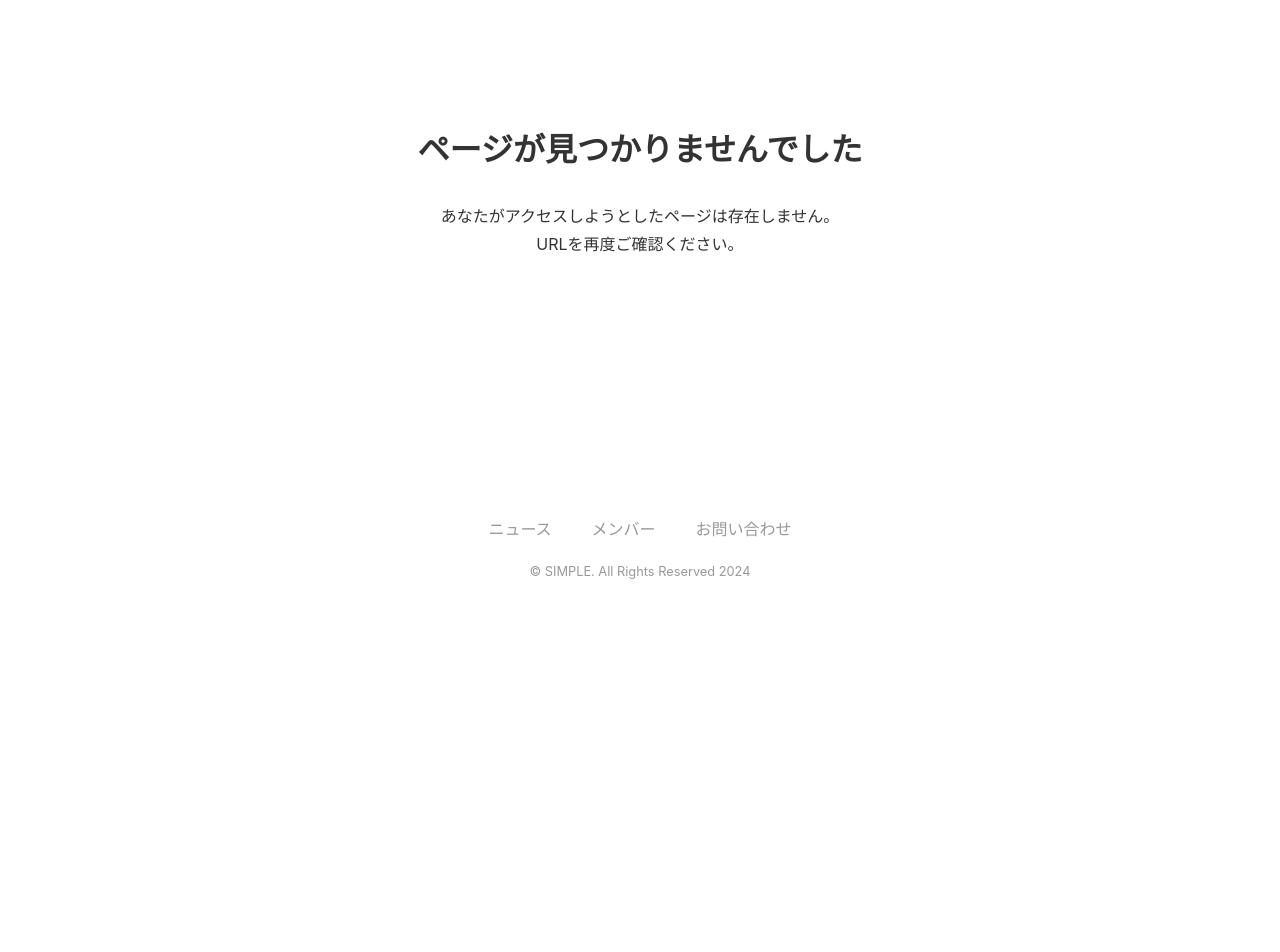
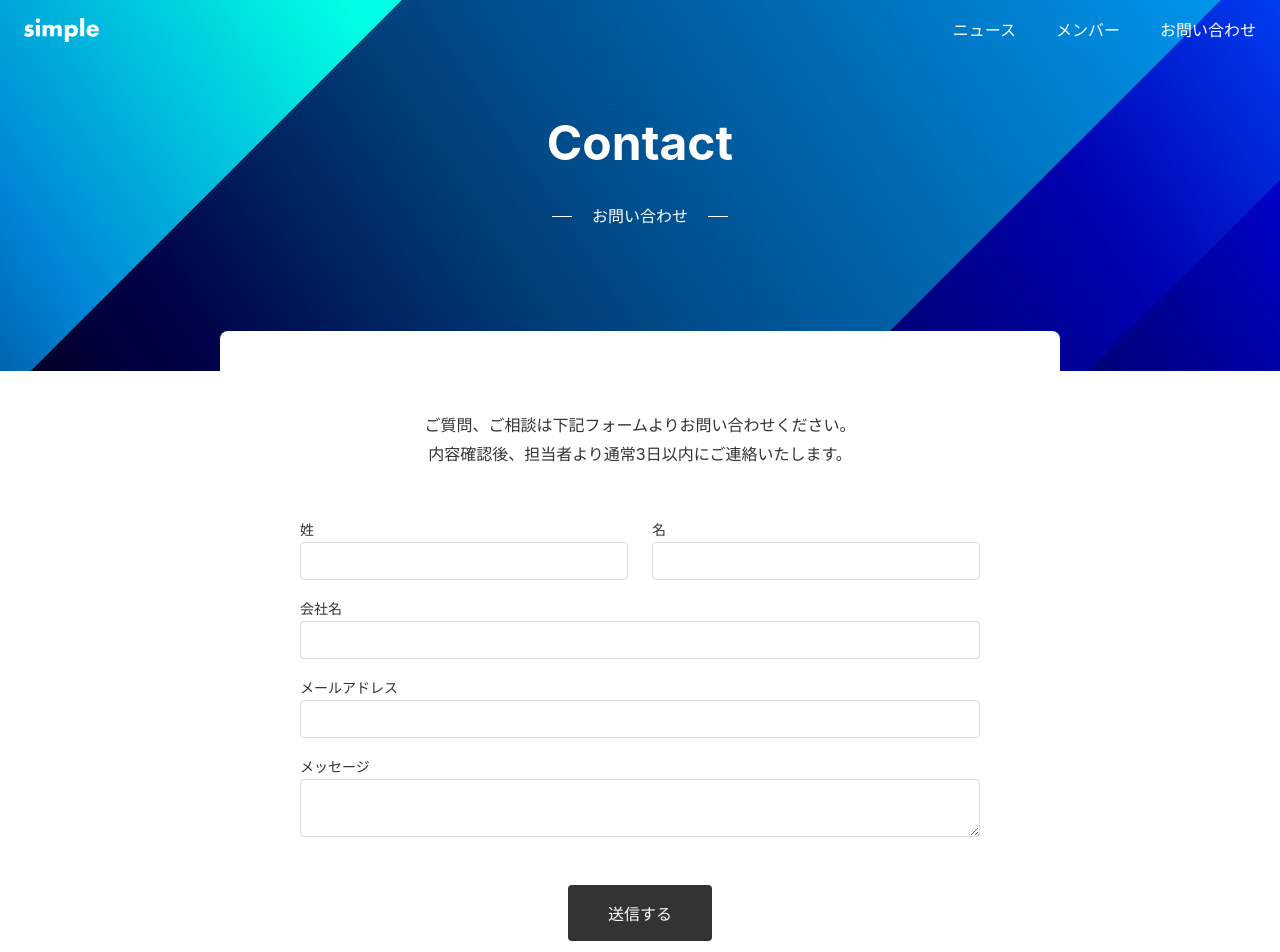
Before and after one commit to KimiyukiYamauchi/my-next-project.yo, a Next.js app: page /contact in a window 1280 px wide. Before the commit this address had no page. Shown: the top 952 px of the page. Before the commit the page ends 800 px from the top, so only its background shows below. Built offline with nearby package versions, Linux system fonts and the light colour scheme.

Commit message:
9章まで完了

```diff
--- /dev/null
+++ b/app/_actions/contact.ts
@@ -0,0 +1,83 @@
+"use server";
+
+function validateEmail(email: string) {
+  const pattern = /^[^\s@]+@[^\s@]+\.[^\s@]+$/;
+  return pattern.test(String(email).toLowerCase());
+}
+
+export async function createContactData(_prevState: any, formData: FormData) {
+  const rawFormData = {
+    lastname: formData.get("lastname") as string,
+    firstname: formData.get("firstname") as string,
+    company: formData.get("company") as string,
+    email: formData.get("email") as string,
+    message: formData.get("message") as string,
+  };
+
+  if (!rawFormData.lastname) {
+    return { status: "error", message: "姓を入力してください" };
+  }
+
+  if (!rawFormData.firstname) {
+    return { status: "error", message: "名を入力してください" };
+  }
+
+  if (!rawFormData.company) {
+    return { status: "error", message: "会社名を入力してください" };
+  }
+
+  if (!rawFormData.email) {
+    return { status: "error", message: "メールアドレスを入力してください" };
+  }
+
+  if (!rawFormData.message) {
+    return { status: "error", message: "メッセージを入力してください。" };
+  }
+
+  const result = await fetch(
+    `https://api.hsforms.com/submissions/v3/integration/submit/${process.env.HUBSPORT_PORTAL_ID}/${process.env.HUBSPORT_FORM_ID}`,
+    {
+      method: "POST",
+      headers: {
+        "Content-Type": "application/json",
+      },
+      body: JSON.stringify({
+        fields: [
+          {
+            obectTypeId: "0-1",
+            name: "lastname",
+            value: rawFormData.lastname,
+          },
+          {
+            obectTypeId: "0-1",
+            name: "firstname",
+            value: rawFormData.firstname,
+          },
+          {
+            obectTypeId: "0-1",
+            name: "company",
+            value: rawFormData.company,
+          },
+          {
+            obectTypeId: "0-1",
+            name: "email",
+            value: rawFormData.email,
+          },
+          {
+            obectTypeId: "0-1",
+            name: "message",
+            value: rawFormData.message,
+          },
+        ],
+      }),
+    }
+  );
+
+  try {
+    await result.json();
+  } catch (e) {
+    return { status: "error", message: "お問い合わせに失敗しました。" };
+  }
+
+  return { status: "success", message: "OK" };
+}
--- /dev/null
+++ b/app/_components/ContactForm/index.module.css
@@ -0,0 +1,73 @@
+.form {
+  max-width: 600px;
+  margin: 0 auto;
+}
+
+.item {
+  display: flex;
+  flex-direction: column;
+  flex: 1;
+  padding: 8px 0;
+}
+
+.horizontal {
+  display: flex;
+  justify-content: flex-start;
+  align-items: center;
+  width: 100%;
+  gap: 24px;
+}
+
+.label {
+  font-size: 14px;
+}
+
+.textfield {
+  border: 1px solid var(--color-border);
+  padding: 8px;
+  border-radius: 4px;
+  line-height: 1.5;
+  width: 100%;
+}
+
+.textarea {
+  border: 1px solid var(--color-border);
+  padding: 8px;
+  border-radius: 4px;
+  line-height: 1.5;
+  width: 100%;
+}
+
+.actions {
+  text-align: center;
+  margin-top: 40px;
+}
+
+.button {
+  border: none;
+  background-color: var(--color-button-primary);
+  padding: 16px 40px;
+  font-size: 16px;
+  border-radius: 4px;
+  color: var(--color-text-unpainted);
+  cursor: pointer;
+}
+
+.success {
+  background-color: var(--color-bg-sub);
+  text-align: center;
+  padding: 40px;
+  border-radius: var(--border-radius);
+}
+
+.error {
+  color: var(--color-text-error);
+  font-size: 14px;
+  margin-bottom: 8px;
+}
+
+@media (max-width: 640px) {
+  .success {
+    text-align: left;
+  }
+}
--- /dev/null
+++ b/app/_components/ContactForm/index.tsx
@@ -0,0 +1,91 @@
+"use client";
+
+import { createContactData } from "@/app/_actions/contact";
+import { useFormState } from "react-dom";
+import styles from "./index.module.css";
+
+const initialState = {
+  status: "",
+  message: "",
+};
+
+export default function ContactForm() {
+  const [state, formAction] = useFormState(createContactData, initialState);
+
+  console.log(state);
+
+  if (state.status === "success") {
+    return (
+      <p className={styles.success}>
+        お問い合わせいただき、ありがとうございます。
+        <br />
+        お返事まで今しばらくお待ちください。
+      </p>
+    );
+  }
+
+  return (
+    <form className={styles.from} action={formAction}>
+      {state.status === "error" && (
+        <p className={styles.error}>{state.message}</p>
+      )}
+      <div className={styles.horizontal}>
+        <div className={styles.item}>
+          <label className={styles.label} htmlFor="lastname">
+            姓
+          </label>
+          <input
+            className={styles.textfield}
+            type="text"
+            id="lastname"
+            name="lastname"
+          />
+        </div>
+        <div className={styles.item}>
+          <label className={styles.label} htmlFor="firstname">
+            名
+          </label>
+          <input
+            className={styles.textfield}
+            type="text"
+            id="firstname"
+            name="firstname"
+          />
+        </div>
+      </div>
+      <div className={styles.item}>
+        <label className={styles.label} htmlFor="company">
+          会社名
+        </label>
+        <input
+          className={styles.textfield}
+          type="text"
+          id="company"
+          name="company"
+        />
+      </div>
+      <div className={styles.item}>
+        <label className={styles.label} htmlFor="email">
+          メールアドレス
+        </label>
+        <input
+          className={styles.textfield}
+          type="text"
+          id="email"
+          name="email"
+        />
+      </div>
+      <div className={styles.item}>
+        <label className={styles.label} htmlFor="message">
+          メッセージ
+        </label>
+        <textarea className={styles.textarea} id="message" name="message" />
+      </div>
+      <div className={styles.actions}>
+        <button type="submit" value="送信する" className={styles.button}>
+          送信する
+        </button>
+      </div>
+    </form>
+  );
+}
--- a/app/_components/Menu/index.module.css
+++ b/app/_components/Menu/index.module.css
@@ -20,7 +20,8 @@
     left: 0;
     right: 0;
     bottom: 0;
-    background-color: var(--color-bg-unpainted);
+    background-color: var(--color-bg-painted);
+    color: var(--color-text-unpainted);
     padding: 24px 16px;
   }
 
--- a/app/_components/Sheet/index.module.css
+++ b/app/_components/Sheet/index.module.css
@@ -6,3 +6,15 @@
   padding: 80px;
   border-radius: 8px;
 }
+
+@media (max-width: 920px) {
+  .container {
+    width: calc(100% - 80px);
+  }
+}
+@media (max-width: 640px) {
+  .container {
+    width: calc(100% - 32px);
+    padding: 40px 16px;
+  }
+}
--- /dev/null
+++ b/app/contact/layout.tsx
@@ -0,0 +1,15 @@
+import Hero from "@/app/_components/Hero";
+import Sheet from "@/app/_components/Sheet";
+
+type Props = {
+  children: React.ReactNode;
+};
+
+export default function RootLayout({ children }: Props) {
+  return (
+    <>
+      <Hero title="Contact" sub="お問い合わせ" />
+      <Sheet>{children}</Sheet>
+    </>
+  );
+}
--- /dev/null
+++ b/app/contact/page.module.css
@@ -0,0 +1,10 @@
+.text {
+  text-align: center;
+  margin-bottom: 40px;
+}
+
+@media (max-width: 640px) {
+  .text {
+    text-align: left;
+  }
+}
--- /dev/null
+++ b/app/contact/page.tsx
@@ -0,0 +1,15 @@
+import ContactForm from "@/app/_components/ContactForm";
+import styles from "./page.module.css";
+
+export default function page() {
+  return (
+    <div className={styles.container}>
+      <p className={styles.text}>
+        ご質問、ご相談は下記フォームよりお問い合わせください。
+        <br />
+        内容確認後、担当者より通常3日以内にご連絡いたします。
+      </p>
+      <ContactForm />
+    </div>
+  );
+}
```
Also changed, not shown: app/members/page.module.css (+25 -0 lines).
